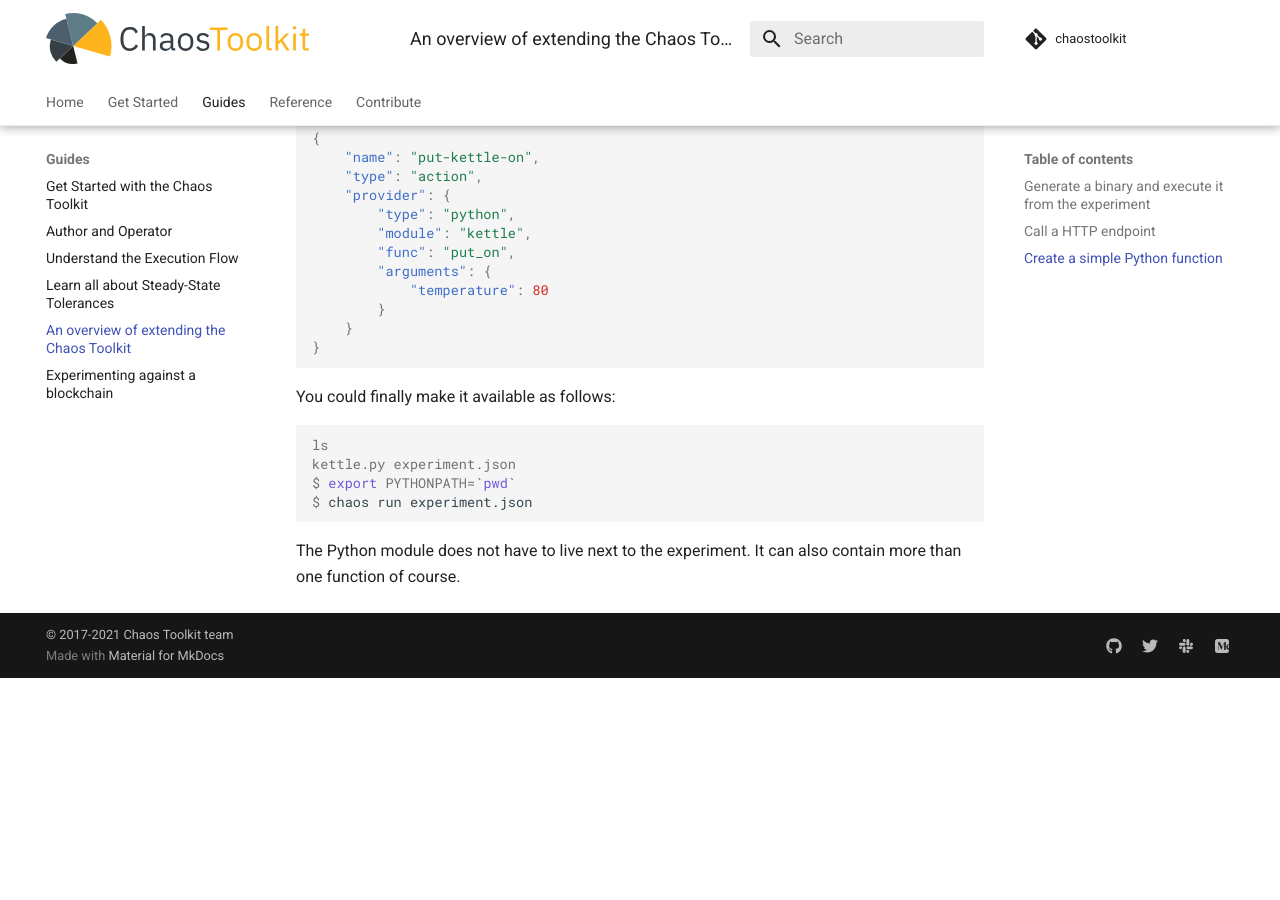
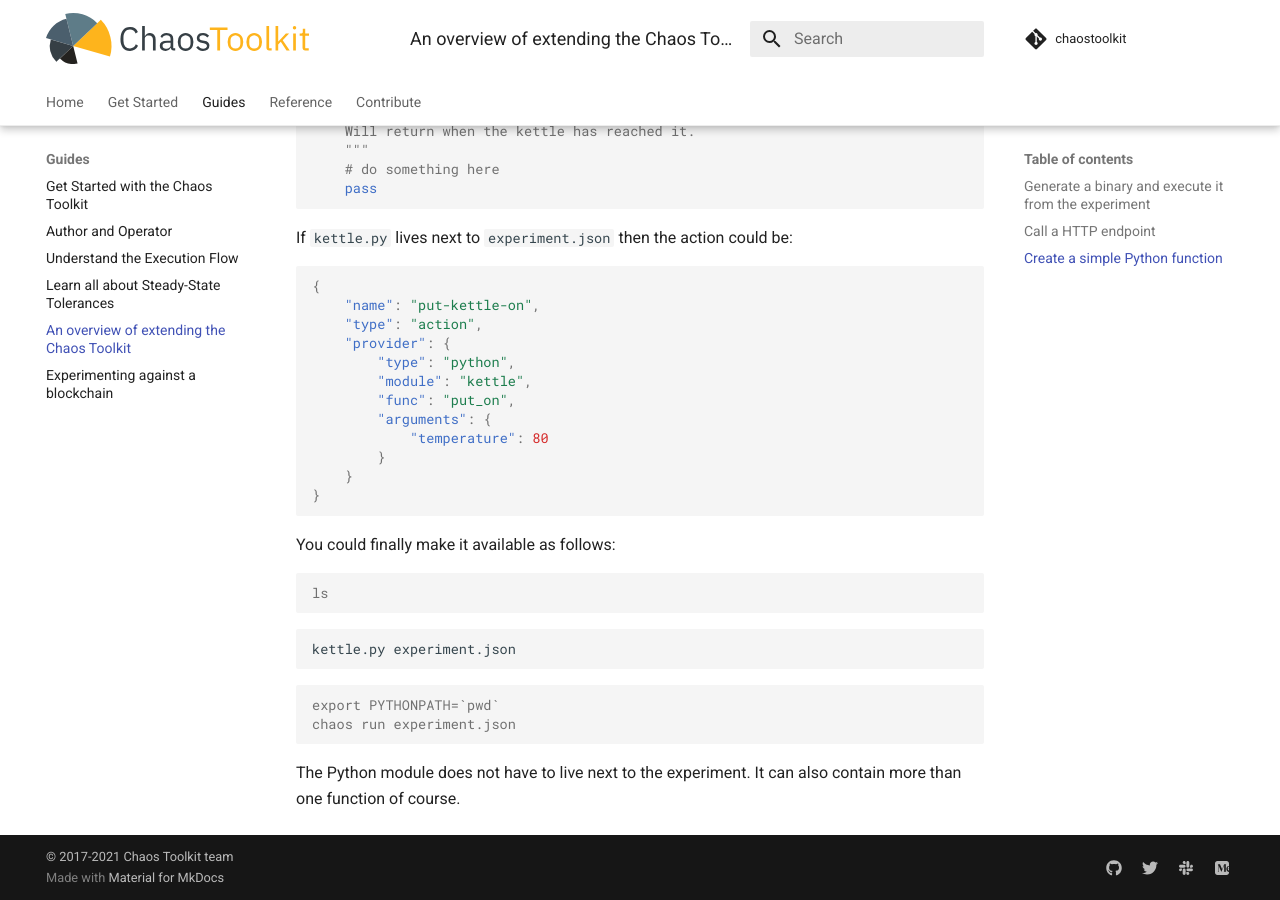
Before and after one commit to chaostoolkit/chaostoolkit-documentation, an MkDocs documentation site: the page built from sources/reference/tutorials/extend.md, in a window 1280 px wide and 900 px high, scrolled down 1873 px. Built offline with MkDocs 1.6.1 and Material for MkDocs 9.7.7, drawn with Linux system fonts in a browser that asks for light colours; comment, search, counter and statistics services are not loaded; before the commit the page ends 2551 px from its top, so only the background shows below that; some of the changed text lies outside the part shown.

Commit message:
Addressed review comments
Signed-off-by: Charlie Moon <charlie@chaosiq.io>

````diff
--- a/sources/reference/tutorials/extend.md
+++ b/sources/reference/tutorials/extend.md
@@ -28,9 +28,21 @@
 
 ```console
 rustc echo.rs
-$ ./echo hello world
+```
+
+```console
+./echo hello world
+```
+
+```
 ["hello", "world"]
-$ echo $?
+```
+
+```console
+echo $?
+```
+
+```
 0
 ```
 
@@ -110,9 +122,15 @@
 
 ```console
 ls
+```
+
+```
 kettle.py experiment.json
-$ export PYTHONPATH=`pwd`
-$ chaos run experiment.json
+```
+
+```console
+export PYTHONPATH=`pwd`
+chaos run experiment.json
 ```
 
 The Python module does not have to live next to the experiment. It can also
````
Also changed, not shown: sources/reference/tutorial.md (+12 -0 lines), sources/reference/tutorials/tolerance.md (+4 -1 lines).
